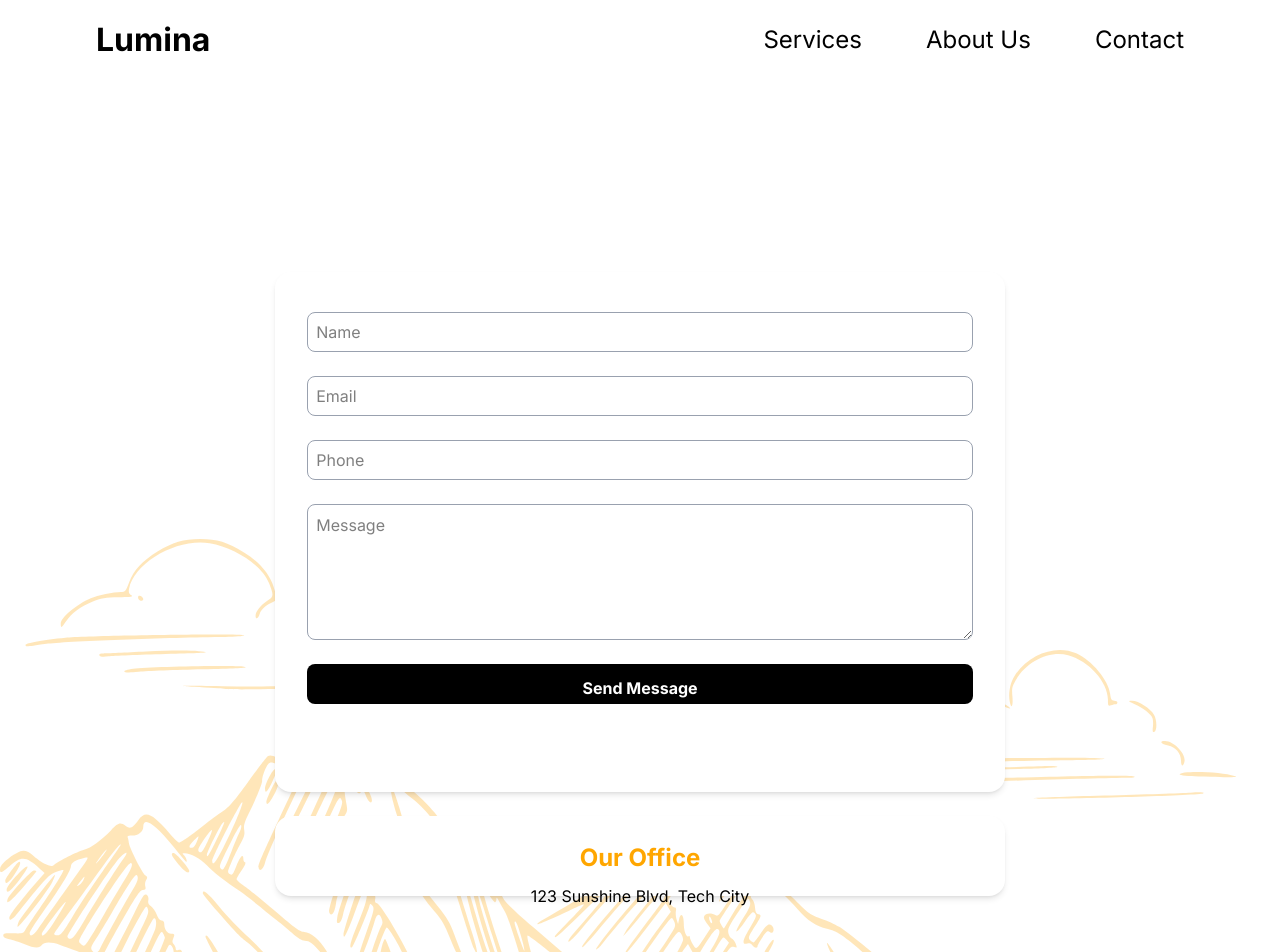
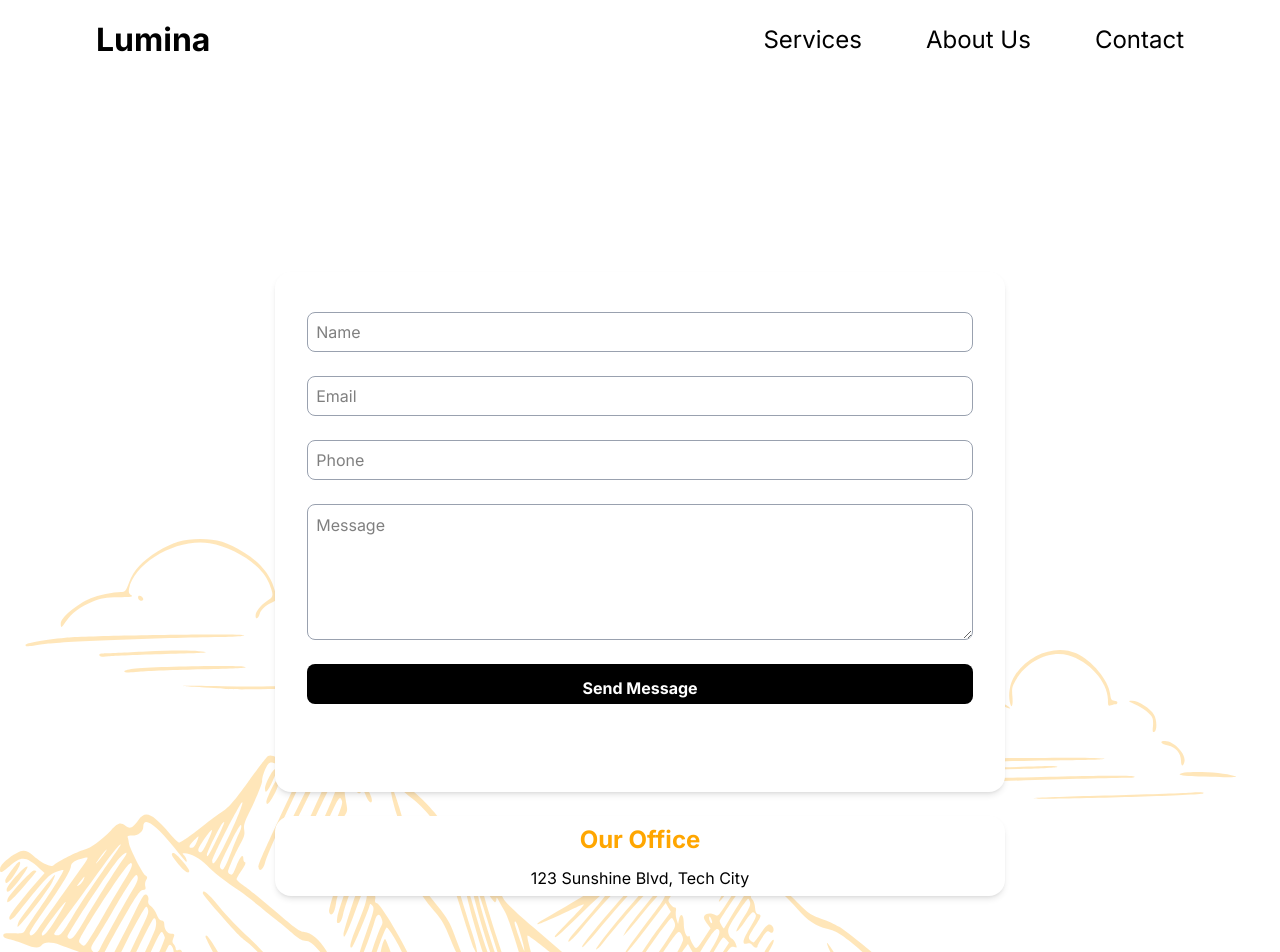
Before and after one commit to FlipVenter/TechnicalTest, a Next.js app: page /contact in a window 1280 px wide. Shown: the top 952 px of the page. Built offline with nearby package versions, Linux system fonts and the light colour scheme.

Commit message:
fixed some styling inconsistencies

```diff
--- a/app/contact/page.tsx
+++ b/app/contact/page.tsx
@@ -316,7 +316,7 @@ export default function Contact() {
           </div>
 
           {/* Address Section */}
-          <div className="h-[10vh] w-3/5 p-6 text-center  rounded-[2vh] shadow-md z-10 bg-white">
+          <div className="h-[10vh] w-3/5 p-6 text-center justify-center flex flex-col items-center rounded-[2vh] shadow-md z-10 bg-white">
             <h2 className="text-[3vh] font-bold text-sun mb-2">Our Office</h2>
             <p className="text-[2vh]">123 Sunshine Blvd, Tech City</p>
           </div>
```
